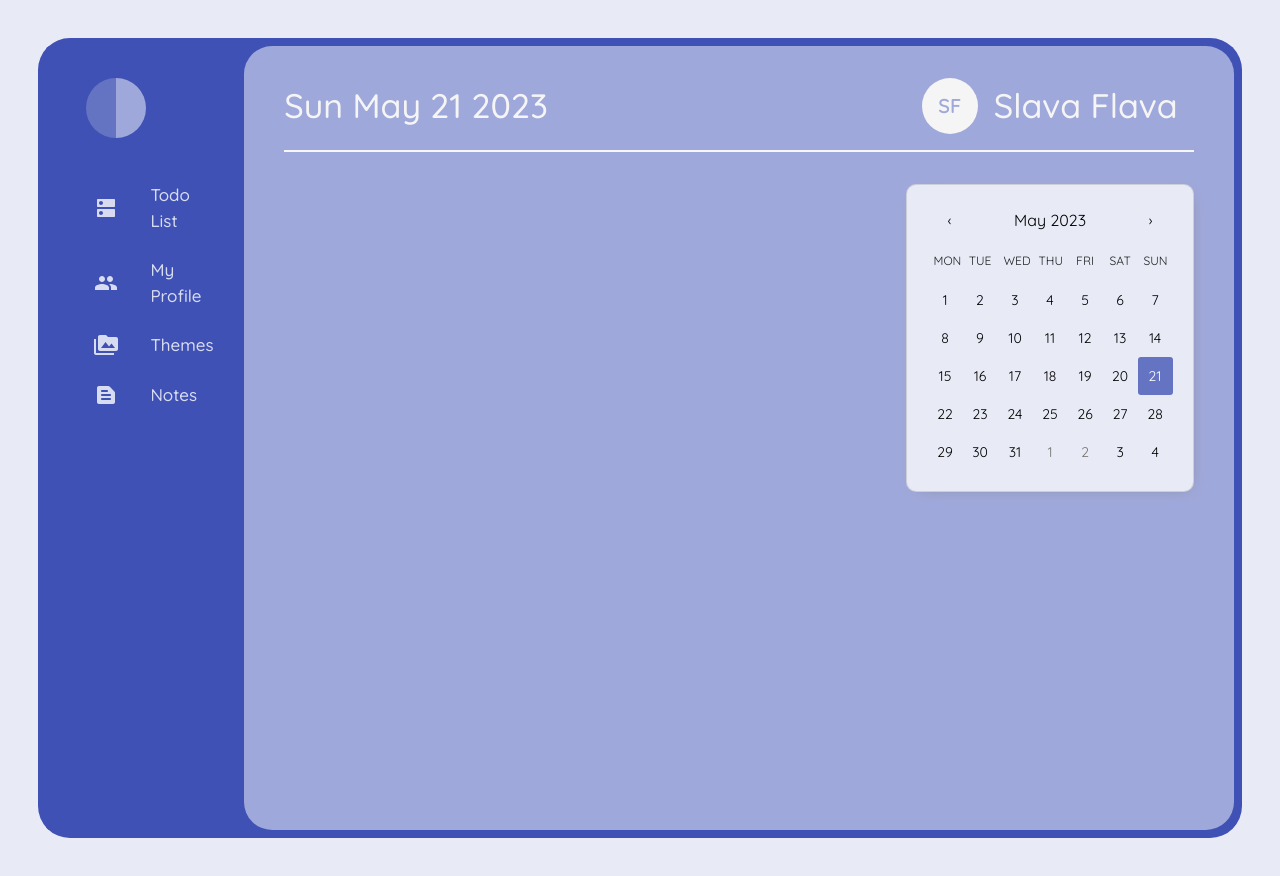
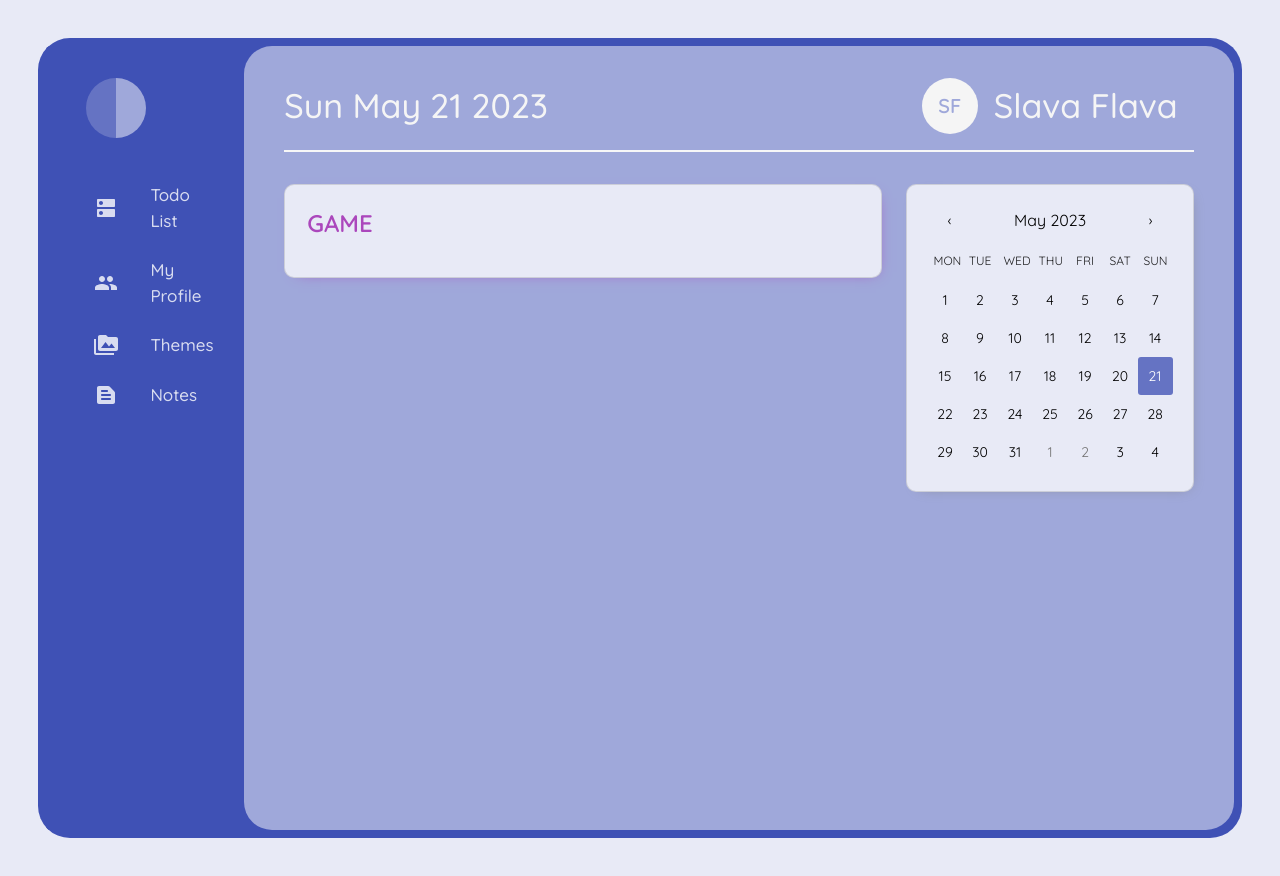
Before and after one commit to SlavaFlava/Task_calendar, a React (Create React App) app: page /notes in a window 1280 px wide. Both pictures are taken after a click on the element "GAME". Built offline with nearby package versions, Linux system fonts and the light colour scheme.

Commit message:
add routing for notes and check useParams

```diff
--- a/src/App.tsx
+++ b/src/App.tsx
@@ -10,6 +10,9 @@ import Notes from "./modules/notes";
 import ThemeStore from "../src/store/theme";
 import TodoCalendar from "./modules/calendar";
 import Profile from "./modules/profile";
+
+import NoteDetails from "./modules/notes/note-details";
+import Note from "./modules/notes/note";
 
 
 
@@ -38,7 +41,7 @@ const App = observer(() => {
             pt={4}
             bgcolor={"primary.main"}
           >
-            <Sidebar  />
+            <Sidebar />
           </Grid>
           <Grid item xs={12} sm={8} md={9} lg={10}
             p={5}
@@ -55,11 +58,17 @@ const App = observer(() => {
                   <Route path='/' element={<Todo />} />
                   <Route path='/themes' element={<Themes />} />
                   <Route path='/profile' element={<Profile />} />
-                  <Route path='/notes' element={<Notes />} />
+                  <Route path='/notes' >
+                    <Route index element={<Notes />} />
+                    <Route path=':noteCategory'>
+                      <Route index element={<Note />} />
+                      <Route path=':noteDetails' element={<NoteDetails />} />
+                    </Route>
+                  </Route>
                 </Routes>
               </Grid>
               <Grid item md={12} lg={4}>
-              <TodoCalendar/>
+                <TodoCalendar />
               </Grid>
             </Grid>
 
--- a/src/modules/notes/components/models.ts
+++ b/src/modules/notes/components/models.ts
@@ -2,4 +2,5 @@ export interface ICategory {
     name: string,
     color: string,
     // icon: string,
+    categoryUrl?: string,
 }
--- a/src/modules/notes/index.tsx
+++ b/src/modules/notes/index.tsx
@@ -22,7 +22,7 @@ const Notes = observer(() => {
             borderRadius:'10px',
           }}>
             <NavLink
-            to={`./${e.name.toLowerCase()}`}
+            to={`./${e.categoryUrl}`}
             style={{
               position:'absolute',
               width:'100%',
--- /dev/null
+++ b/src/modules/notes/note-details.tsx
@@ -0,0 +1,14 @@
+import React from 'react'
+import { useParams } from 'react-router-dom';
+
+
+
+const NoteDetails = () => {
+    const { noteCategory, noteDetails } = useParams()
+
+    return(
+     <h1>NoteDetails</h1>
+    )
+}
+
+export default NoteDetails
--- /dev/null
+++ b/src/modules/notes/note.tsx
@@ -0,0 +1,29 @@
+import { Box, Paper, Typography } from '@mui/material'
+import React from 'react'
+import { useParams } from 'react-router-dom'
+import { notesStore } from '../../store/notes'
+
+
+
+
+const Note = () => {
+
+    const { noteCategory } = useParams()
+    const categoryIndex = notesStore.notesArray.findIndex((e) => e.categoryUrl == noteCategory)
+    const currentCategory = notesStore.notesArray[categoryIndex]
+
+    return (
+
+        <Paper variant={'outlined'} square={true} sx={{p:'22px',borderRadius:'10px',boxShadow:`4px 4px 14px -10px ${currentCategory.color}`}}>
+            <Box display={'flex'} alignItems={'center'} mb={2}>
+              <Typography color={currentCategory.color} variant={'h5'} textTransform={'uppercase'} fontWeight={'600'}>
+                {currentCategory.name}
+            </Typography>
+            </Box>
+
+        </Paper>
+
+    )
+}
+
+export default Note
--- a/src/modules/todo/models.ts
+++ b/src/modules/todo/models.ts
@@ -4,4 +4,5 @@ export interface ItaskItem {
     id?: number,
     status?: boolean,
     date?: string,
+
 }
--- a/src/store/notes.ts
+++ b/src/store/notes.ts
@@ -10,19 +10,23 @@ class NoteStore {
 
     notesArray: ICategory[] = [
         {
-            name: 'game',
+            categoryUrl:'game',
+            name: 'Game',
             color: purple[400],
         },
         {
-            name: 'child',
+            categoryUrl:'my child',
+            name: 'My child',
             color: teal[600],
         },
         {
-            name: 'work',
+            categoryUrl:'work',
+            name: 'Work',
             color: orange[400],
         },
         {
-            name: 'food',
+            categoryUrl:'food',
+            name: 'Food',
             color: blueGrey[500],
         },
     ]
```
Also changed, not shown: src/store/todo.ts (line endings or trailing spaces).
